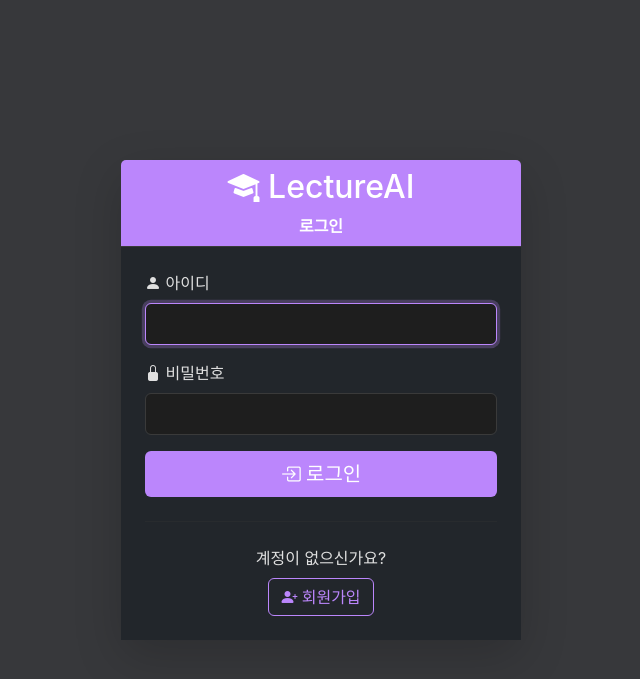
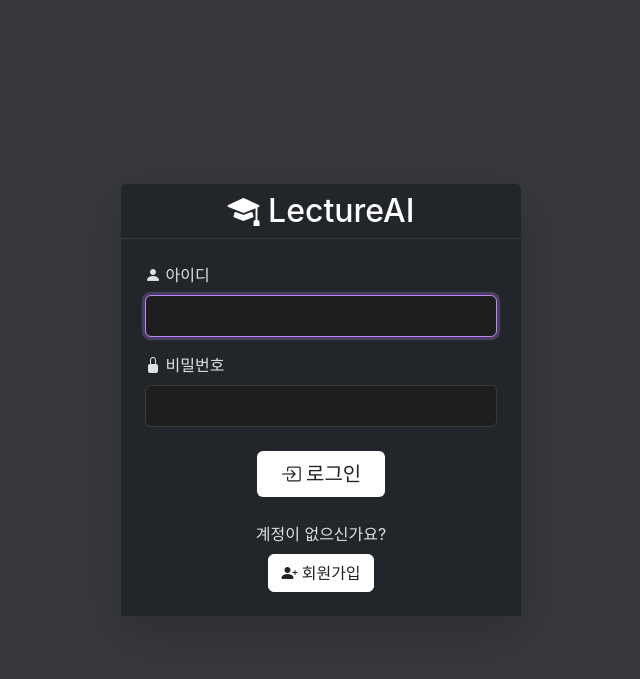
Before and after one commit to dxyxxn/2025-MP, a Django app: page /login/ in a window 1280 px wide. Shown: the top 679 px of the page, without its empty margins (319-959 px from the left). Run offline with Django 5.2, Linux system fonts and the light colour scheme; parts of the project's set-up code (start-up, migrations or seed data) failed here and were passed over.

Commit message:
Login and signup page design

```diff
--- a/lecture/templates/lecture/login.html
+++ b/lecture/templates/lecture/login.html
@@ -30,8 +30,66 @@
         .card-header {
             background-color: #22262B;
         }
+        .card-header.bg-primary {
+            background-color: #22262B !important;
+            border-bottom: 1px solid #37383B !important;
+        }
+        .card-header.bg-primary.text-white {
+            color: #FFFFFF !important;
+        }
+        .card-header.bg-primary.text-white h2,
+        .card-header.bg-primary.text-white p {
+            color: #FFFFFF !important;
+        }
+        .card-header.bg-primary.text-white i {
+            color: #FFFFFF !important;
+        }
         .card-body {
             background-color: #22262B;
+        }
+        .btn-primary {
+            background-color: #FFFFFF !important;
+            border-color: #FFFFFF !important;
+            color: #1F2326 !important;
+        }
+        .btn-primary.btn-lg {
+            width: auto;
+            display: inline-block;
+            padding-left: 1.5rem;
+            padding-right: 1.5rem;
+            margin-bottom: 0;
+        }
+        form .text-center {
+            margin-top: 1.5rem;
+            margin-bottom: 1.5rem;
+        }
+        hr.my-4 {
+            margin-top: 0 !important;
+            margin-bottom: 1.5rem !important;
+        }
+        .btn-primary:hover {
+            background-color: #F0F0F0 !important;
+            border-color: #F0F0F0 !important;
+            color: #1F2326 !important;
+        }
+        .btn-primary i {
+            color: #1F2326 !important;
+        }
+        .btn-outline-primary {
+            background-color: #FFFFFF !important;
+            border-color: #FFFFFF !important;
+            color: #1F2326 !important;
+        }
+        .btn-outline-primary:hover {
+            background-color: #F0F0F0 !important;
+            border-color: #F0F0F0 !important;
+            color: #1F2326 !important;
+        }
+        .btn-outline-primary i {
+            color: #1F2326 !important;
+        }
+        .btn-outline-primary:hover i {
+            color: #1F2326 !important;
         }
         hr {
             border-color: var(--border-color);
@@ -45,7 +103,6 @@
                 <h2 class="card-title mb-0">
                     <i class="bi bi-mortarboard-fill"></i> LectureAI
                 </h2>
-                <p class="mb-0 mt-2">로그인</p>
             </div>
             <div class="card-body p-4">
                 {% if messages %}
@@ -69,20 +126,20 @@
                         </label>
                         <input type="text" class="form-control" id="username" name="username" required autofocus>
                     </div>
-                    <div class="mb-3">
+                    <div class="mb-3" style="margin-bottom: 1.5rem !important;">
                         <label for="password" class="form-label">
                             <i class="bi bi-lock-fill"></i> 비밀번호
                         </label>
                         <input type="password" class="form-control" id="password" name="password" required>
                     </div>
-                    <div class="d-grid">
+                    <div class="text-center" style="margin-top: 0; margin-bottom: 1.5rem;">
                         <button type="submit" class="btn btn-primary btn-lg">
                             <i class="bi bi-box-arrow-in-right"></i> 로그인
                         </button>
                     </div>
                 </form>
 
-                <hr class="my-4">
+                <hr style="margin-top: 0; margin-bottom: 0;">
 
                 <div class="text-center">
                     <p class="mb-0">계정이 없으신가요?</p>
```
Also changed, not shown: lecture/templates/lecture/signup.html (+52 -4 lines).
